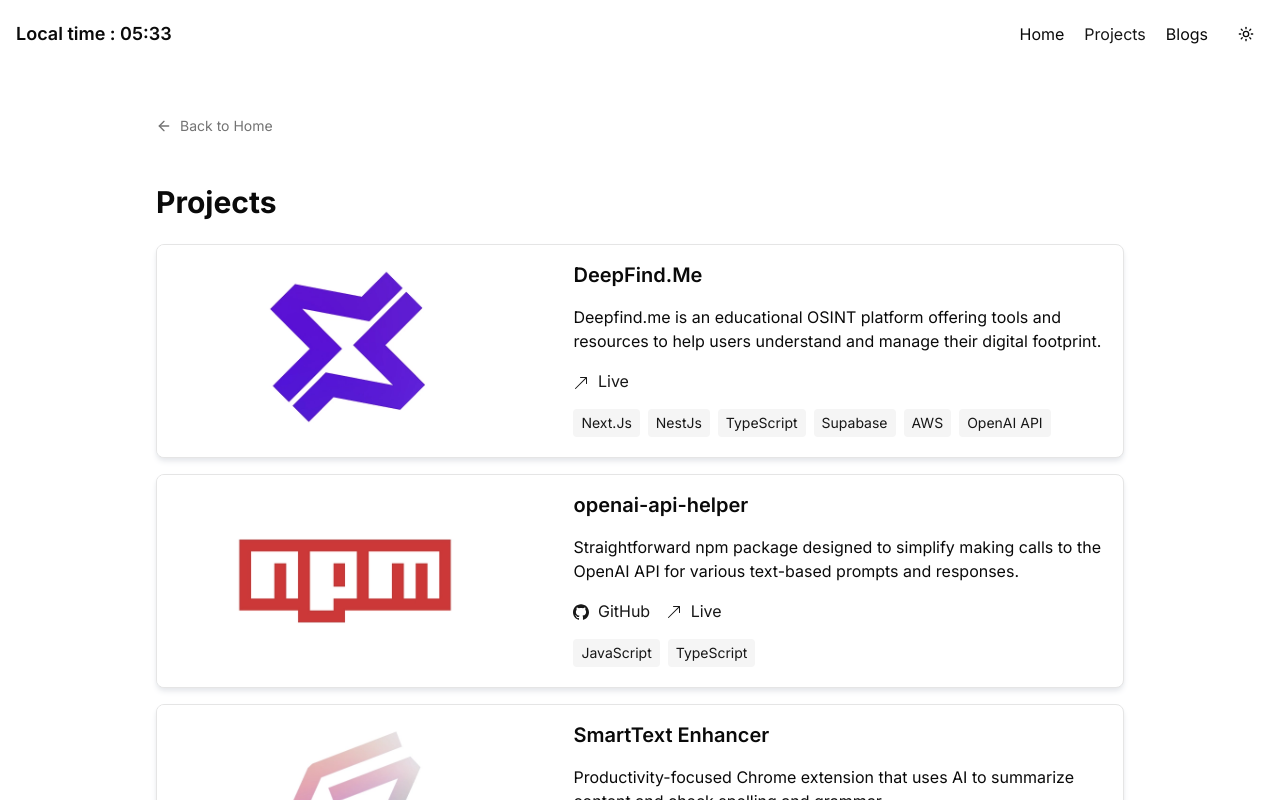
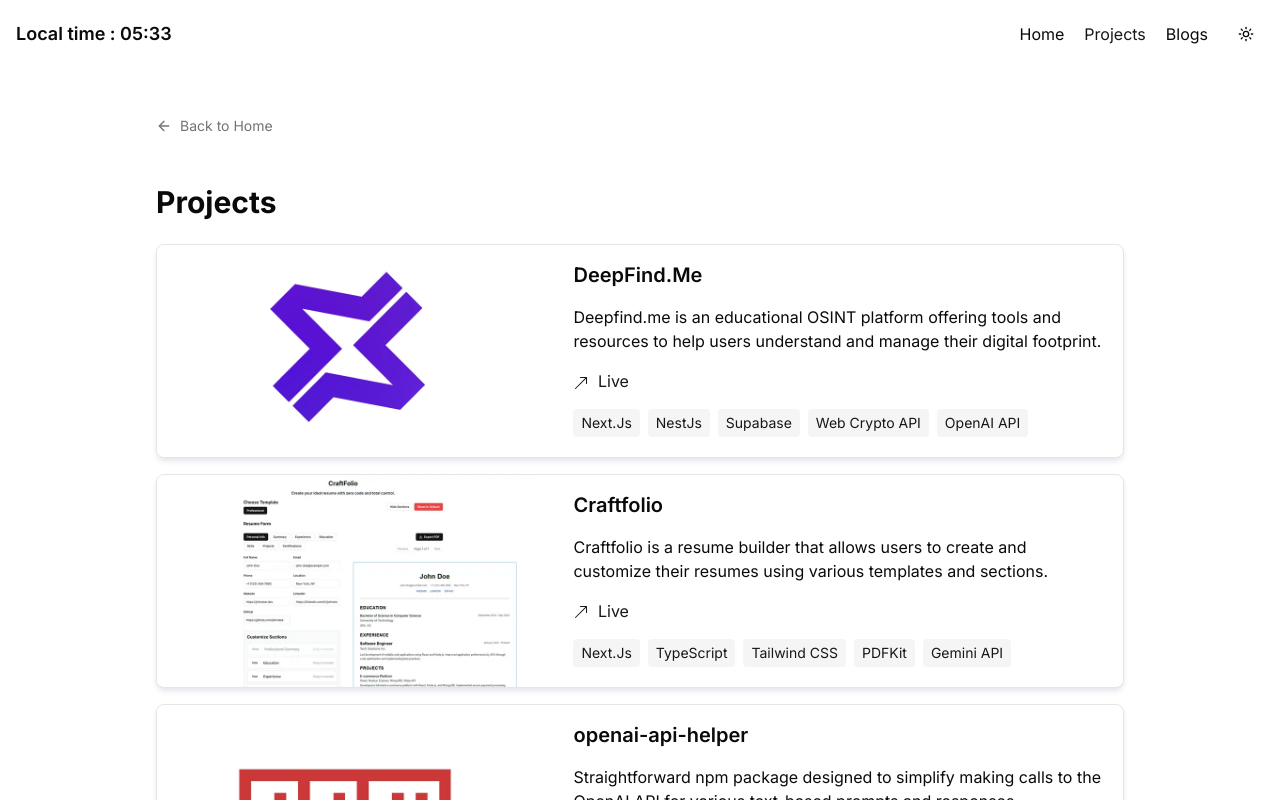
Before and after one commit to Buddhsen-tripathi/Portfolio, a Next.js app in the folder 2.0/: page /projects in a window 1280 px wide. Shown: the top 800 px of the page. Built offline with nearby package versions, Linux system fonts and the light colour scheme; no server answers; the database is empty.

Commit message:
updated project links

```diff
--- a/2.0/components/FeaturedProjects.tsx
+++ b/2.0/components/FeaturedProjects.tsx
@@ -6,7 +6,15 @@
     description: "Deepfind.me is an educational OSINT platform offering tools and resources to help users understand and manage their digital footprint.",
     github: null,
     demo: "https://deepfind.me?ref=buddhsen-tripathi",
-    technologies: ["Next.Js", "NestJs", "TypeScript", "Supabase", "AWS", "OpenAI API"],
+    technologies: ["Next.Js", "NestJs", "Supabase", "Web Crypto API", "OpenAI API"],
+  },
+  {
+    title: "Craftfolio",
+    image: "/craftfolio.webp",
+    description: "Craftfolio is a resume builder that allows users to create and customize their resumes using various templates and sections.",
+    github: null,
+    demo: "https://www.buddhsentripathi.com/linkedinfy-my-post",
+    technologies: ["Next.Js", "TypeScript", "Tailwind CSS", "PDFKit", "Gemini API"],
   },
   {
     title: "openai-api-helper",
@@ -141,7 +149,7 @@
               <div className="md:w-3/5 p-4">
                 <h3 className="text-xl font-semibold mb-2">{project.title}</h3>
                 <p className="mb-4 mt-4">{project.description}</p>
-                <p className="mb-4 mt-4"><ViewCounter slug={project.path} readOnly={true} /></p>
+                {project.path && <p className="mb-4 mt-4"><ViewCounter slug={project.path} readOnly={true} /></p>}
                 <div className="flex space-x-4">
                   <a href={project.demo} target="_blank" rel="noopener noreferrer" className="text-primary hover:underline">
                     <BsArrowUpRight className="inline-block mr-1" /> Live
```
Also changed, not shown: 2.0/public/craftfolio.webp (added).
